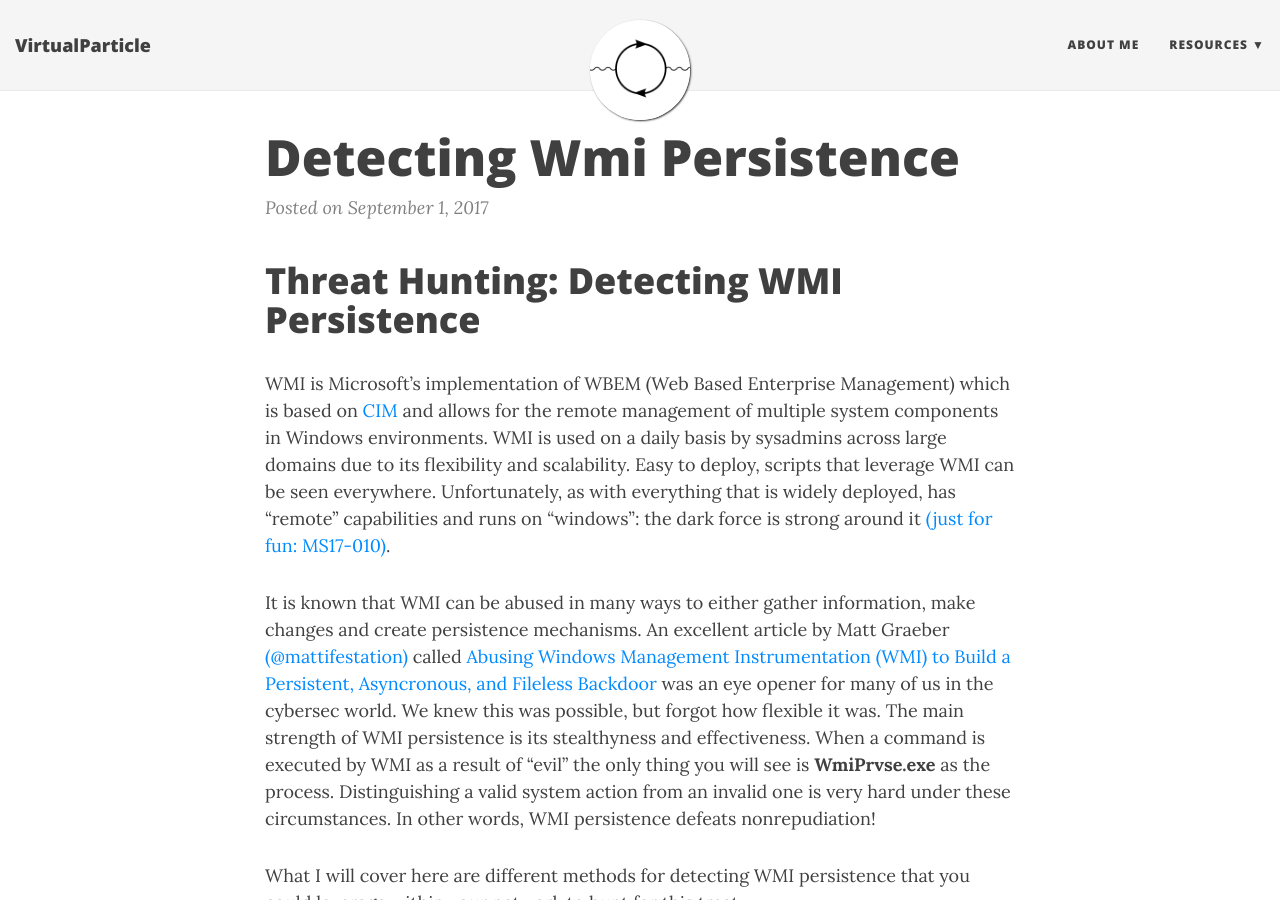
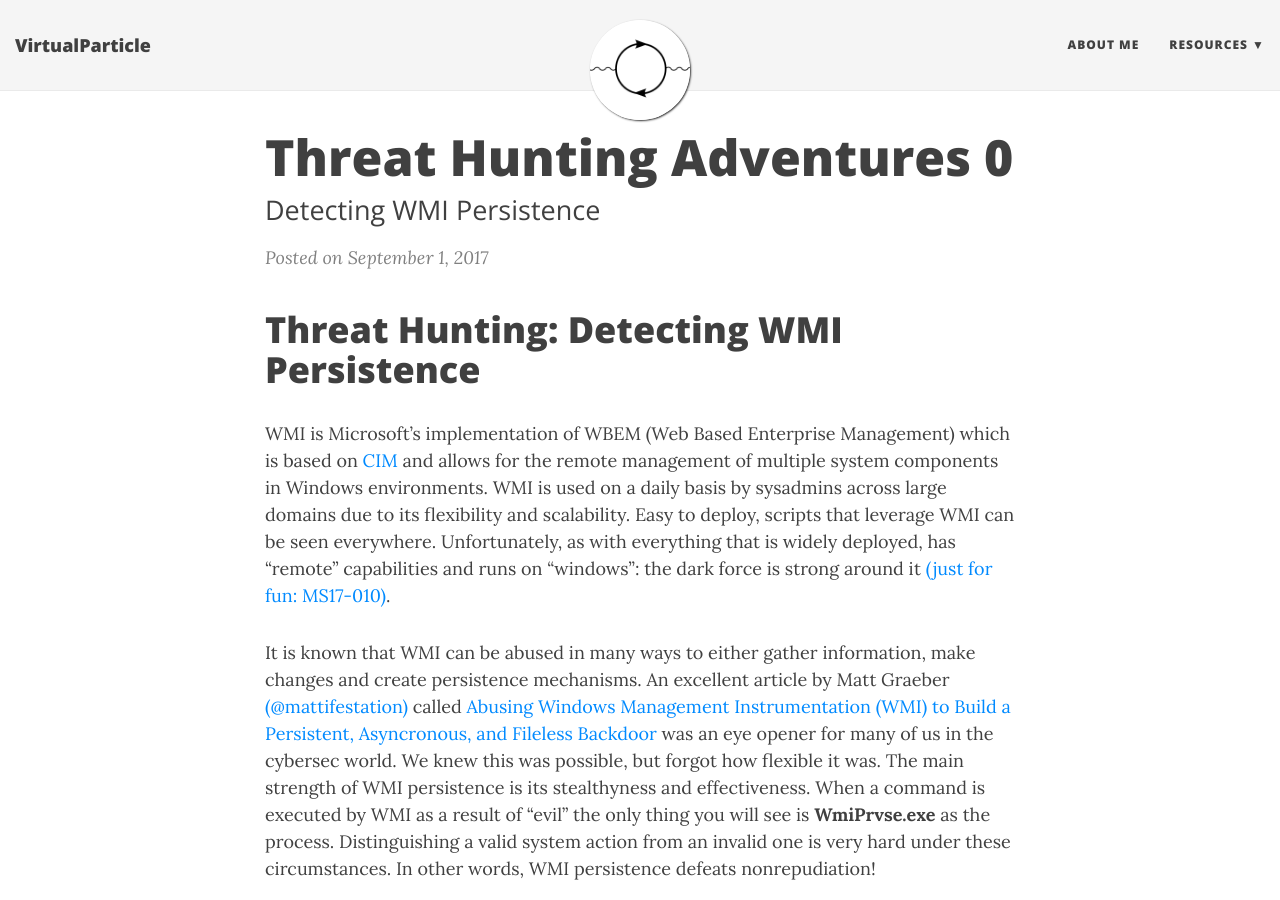
Before and after one commit to darkquasar/darkquasar.github.io, a Jekyll site: the page built from _posts/2017-09-01-Detecting-WMI-Persistence.md, in a window 1280 px wide and 900 px high. Built offline with Jekyll 4.4.1, drawn with Linux system fonts in a browser that asks for light colours; nearby versions of some CDN libraries.

Commit message:
Update 2017-09-01-Detecting-WMI-Persistence.md

```diff
--- a/_posts/2017-09-01-Detecting-WMI-Persistence.md
+++ b/_posts/2017-09-01-Detecting-WMI-Persistence.md
@@ -1,3 +1,9 @@
+---
+layout: post
+title: Threat Hunting Adventures 0
+subtitle: Detecting WMI Persistence
+---
+
 Threat Hunting: Detecting WMI Persistence
 =========================
 
```
